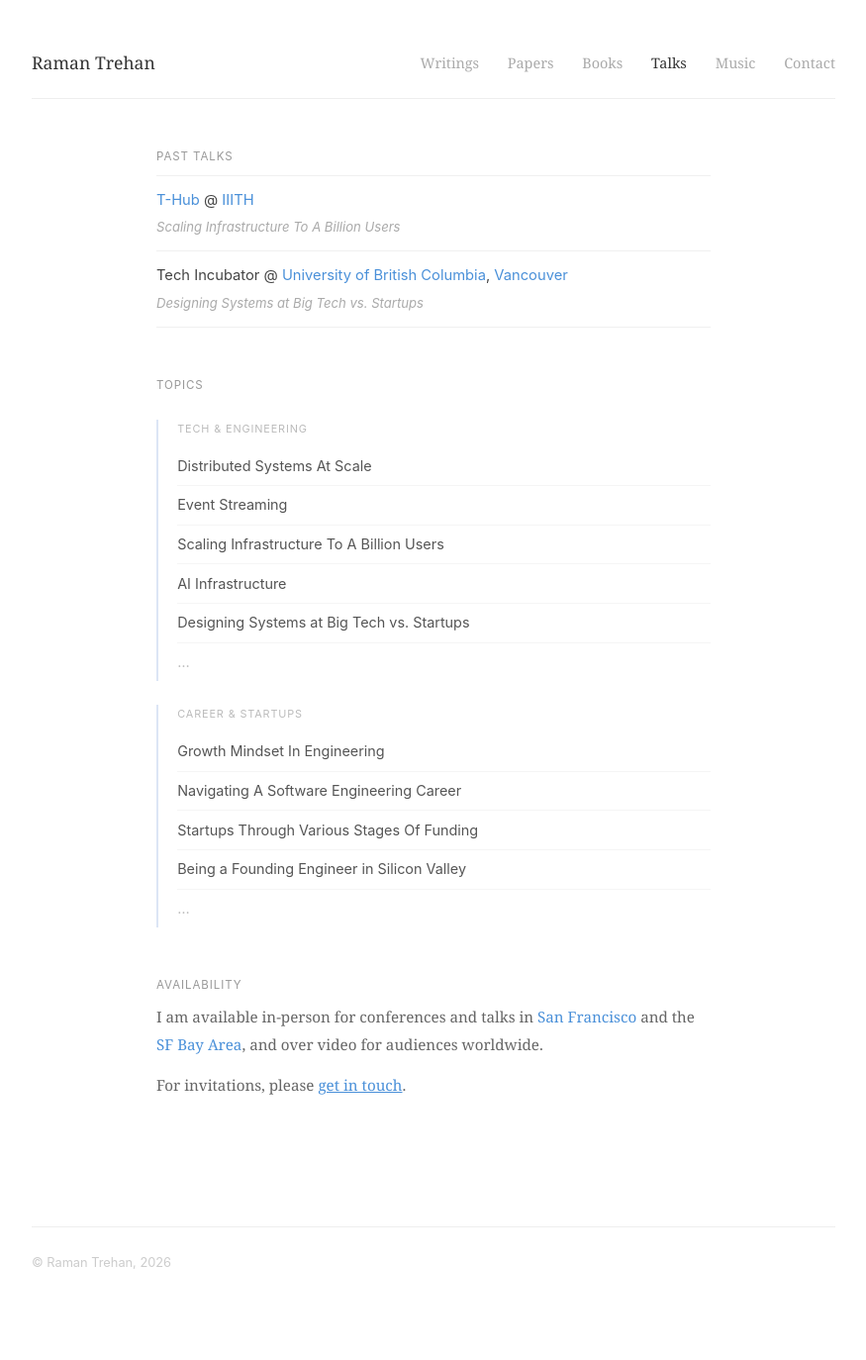
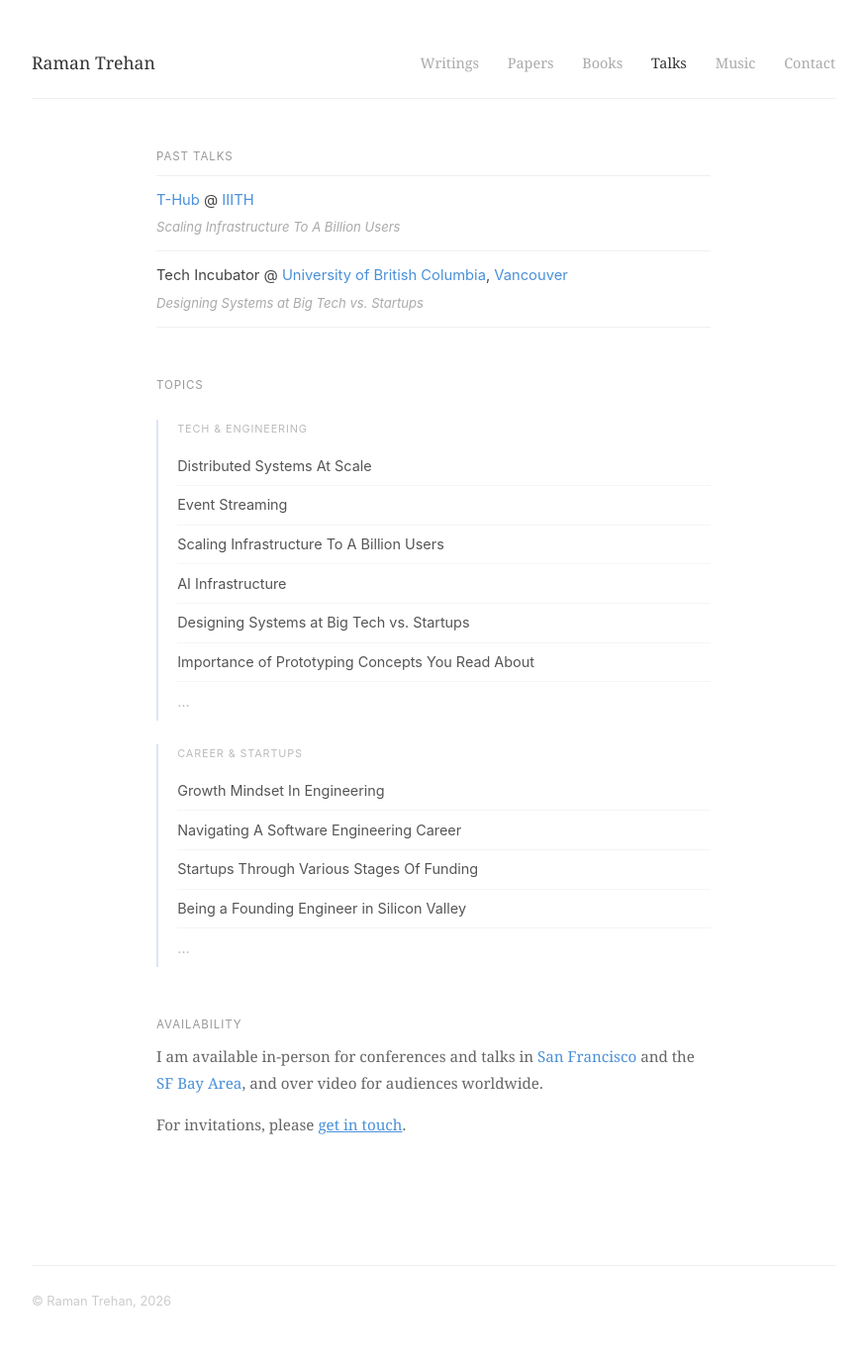
Before and after one commit to ramandeeptrehan/ramandeeptrehan.github.io, a Jekyll site: the page built from talks/index.html, in a window 1280 px wide. Shown: the whole page at 99% size, without its empty margins (202-1077 px from the left). Built offline with Jekyll 4.4.1, drawn with Linux system fonts in a browser that asks for light colours; before the commit the page ends 1335 px from its top, so only the background shows below that.

Commit message:
Add prototyping concepts topic without 'that'

```diff
--- a/talks/index.html
+++ b/talks/index.html
@@ -30,6 +30,7 @@ title: Talks
         <li>Scaling Infrastructure To A Billion Users</li>
         <li>AI Infrastructure</li>
         <li>Designing Systems at Big Tech vs. Startups</li>
+        <li>Importance of Prototyping Concepts You Read About</li>
         <li class="music-artists-more">…</li>
       </ul>
     </div>
```
